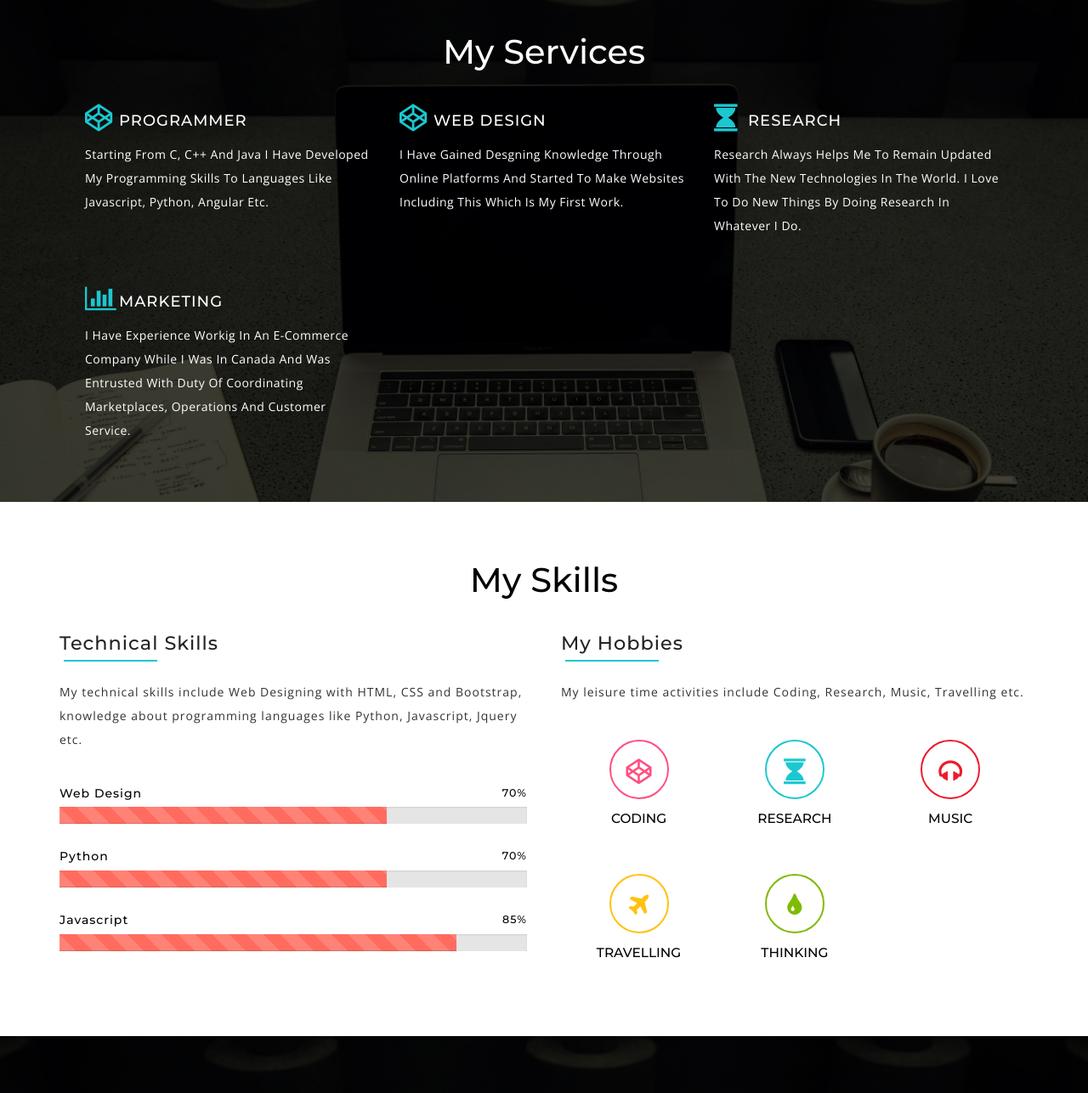
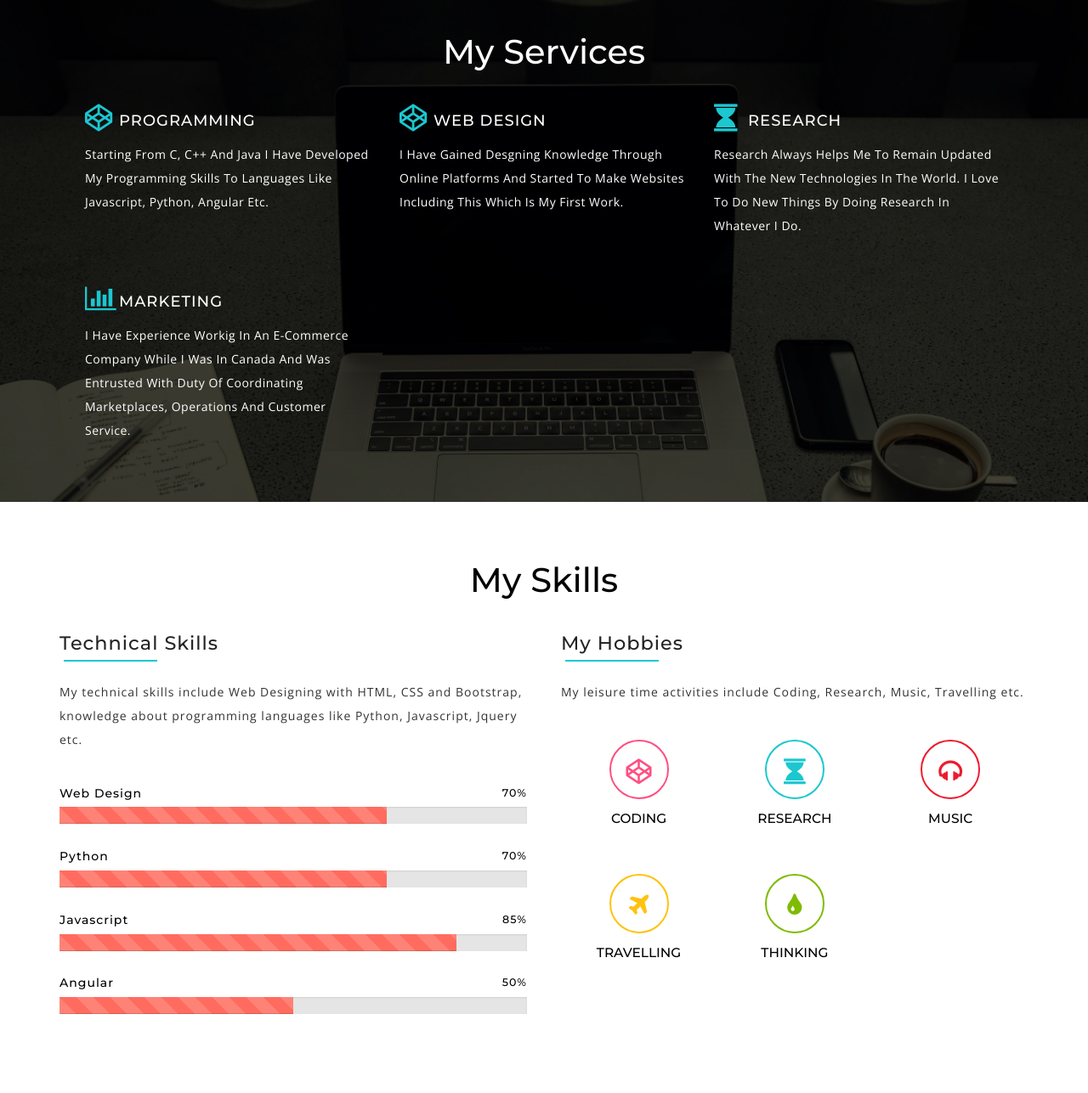
Before and after one commit to NeethiRNair/Neethi-Static-Website, a plain HTML site: page index.html in a window 1280 px wide. Shown: the part 1340-2627 px from the top of the page at 85% size. Drawn offline with nearby package versions, Linux system fonts and the light colour scheme.

Commit message:
Services Edit

```diff
--- a/index.html
+++ b/index.html
@@ -232,7 +232,7 @@ Smartphone Compatible web template, free webdesigns for Nokia, Samsung, LG, Sony
 				<div class="w3-icon-grid-gap1">
 					<div class="col-md-4 w3-icon-grid1">
 						<i class="fa fa-codepen" aria-hidden="true"></i>
-						<h3>Programmer</h3>
+						<h3>Programming</h3>
 						<div class="clearfix"></div>
 						<p>Starting from C, C++ and Java I have developed my programming skills to
 							languages like Javascript, Python, Angular etc. </p>
@@ -294,6 +294,11 @@ Smartphone Compatible web template, free webdesigns for Nokia, Samsung, LG, Sony
 							<h6>Javascript<span>85% </span></h6>
 							<div class="progress  w3-agile">
 								<div class="progress-bar progress-bar-striped active" style="width: 85%">
+								</div>
+							</div>
+							<h6>Angular<span>50% </span></h6>
+							<div class="progress  w3-agile">
+								<div class="progress-bar progress-bar-striped active" style="width: 50%">
 								</div>
 							</div>
 
```
